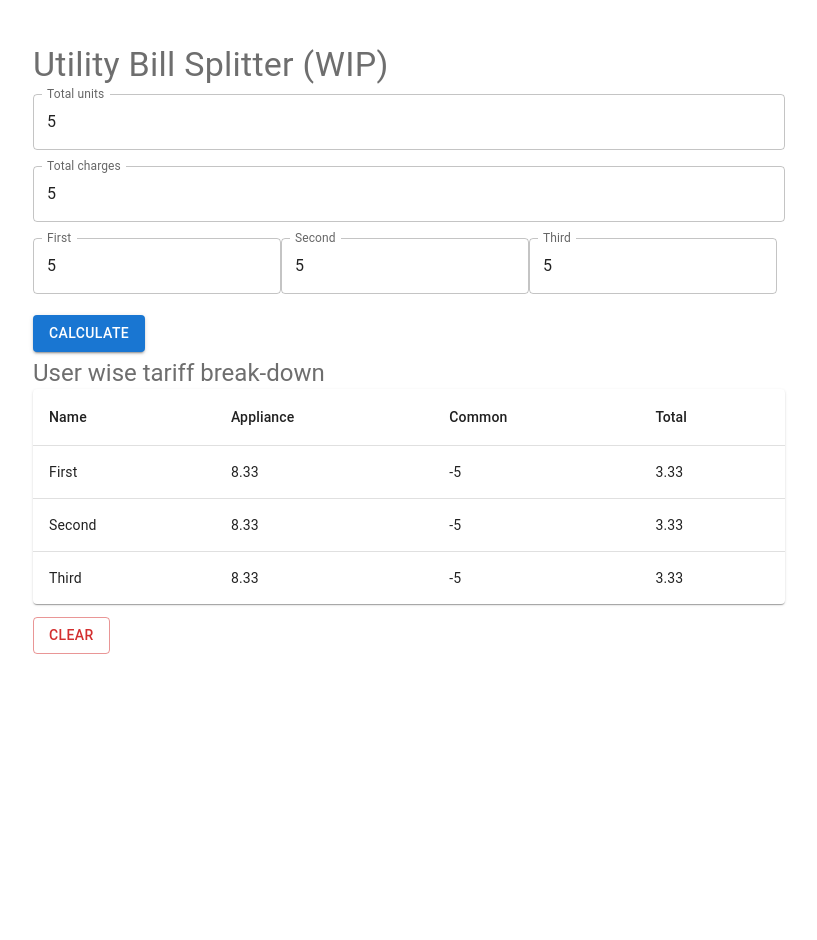
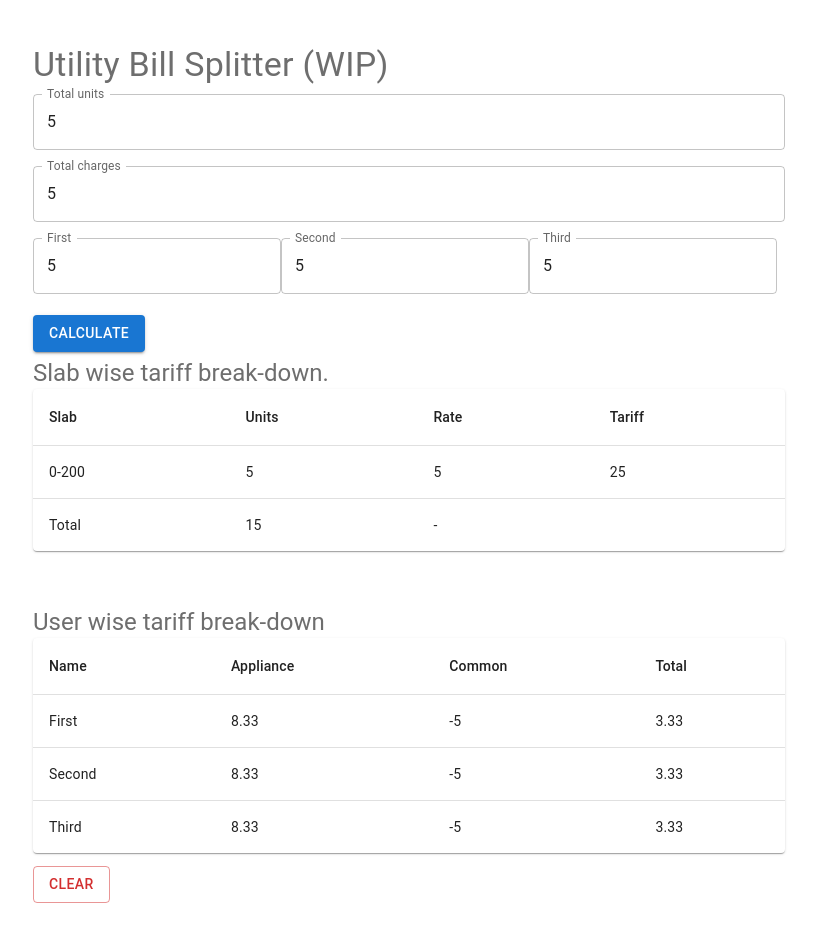
Before and after one commit to Hare-Ram/utility-bill-splitter, a React app: page / in a window 1280 px wide. Both pictures are taken after typing "5", "5", "5", "5", "5" into the empty fields and a click on the button "CALCULATE". Shown: the whole page, without its empty margins (231-1048 px from the left). Before the commit the page ends 800 px from the top, so only its background shows below. Built offline with nearby package versions, Linux system fonts and the light colour scheme.

Commit message:
Added slab wise tariff breakdown

```diff
--- a/src/components/Home.js
+++ b/src/components/Home.js
@@ -36,7 +36,7 @@ const calculateTariff = (totalUnits, units) => {
     let temp = totalUnits;
     let remainingUnits = units;
     let totalTariff = 0;
-    let tariffBreakDown = {};
+    const tariffBreakDown = [];
 
     tariffs.forEach((slab) => {
         if (temp > 0 && remainingUnits > 0) {
@@ -50,14 +50,25 @@ const calculateTariff = (totalUnits, units) => {
                 remainingUnits -= unitsConsumedInSlab;
                 const tariffForSlab = slab.perUnitTariff * unitsConsumedInSlab;
                 totalTariff += tariffForSlab;
-                tariffBreakDown[`${slab.start}${slab.end ? '-' + slab.end : '+'}`] = `${unitsConsumedInSlab}units * ₹${slab.perUnitTariff} = ${tariffForSlab}`;
+                tariffBreakDown.push({
+                    slab: `${slab.start}${slab.end ? '-' + slab.end : '+'}`,
+                    units: unitsConsumedInSlab,
+                    rate: slab.perUnitTariff,
+                    tariff: tariffForSlab
+                })
                 temp -= unitsConsumedInSlab;
             }
         }
     })
-    console.log(tariffBreakDown);
+    tariffBreakDown.push({
+        slab: 'Total',
+        units,
+        rate: '-',
+        total: totalTariff,
+    })
+    console.table(tariffBreakDown);
 
-    return totalTariff;
+    return { totalTariff, tariffBreakDown };
 }
 
 const rowHeadings = [
@@ -67,10 +78,22 @@ const rowHeadings = [
     'Total'
 ]
 
+const tariffHeadings = [
+    'Slab',
+    'Units',
+    'Rate',
+    'Tariff'
+]
+
 const Home = () => {
     const [
         rows,
         setRows,
+    ] = useState(null);
+
+    const [
+        tariffRows,
+        setTariffRows,
     ] = useState(null);
 
     const handleClickCalculate = (e) => {
@@ -80,7 +103,9 @@ const Home = () => {
             totalUnitsForAppliances += parseInt(fieldValues[fieldName]);
         })
 
-        const totalTariff = calculateTariff(totalUnits, totalUnitsForAppliances);
+        const { totalTariff, tariffBreakDown } = calculateTariff(totalUnits, totalUnitsForAppliances);
+
+        setTariffRows(tariffBreakDown);
 
         const fieldTariffs = {};
 
@@ -195,6 +220,19 @@ const Home = () => {
                     variant='contained'>
                     Calculate
                 </Button>
+                <br />
+                {
+                    tariffRows &&
+                    <>
+                        <Typography variant='h5' color='#6e6e6e'>
+                            Slab wise tariff break-down.
+                        </Typography>
+                        <Table
+                            rows={tariffRows}
+                            rowHeadings={tariffHeadings} />
+                    </>
+                }
+                <br />
                 {
                     rows &&
                     <>
@@ -211,6 +249,7 @@ const Home = () => {
                     <Button
                         onClick={() => {
                             setRows(null)
+                            setTariffRows(null)
                         }}
                         color='error'
                         variant='outlined'>
```
